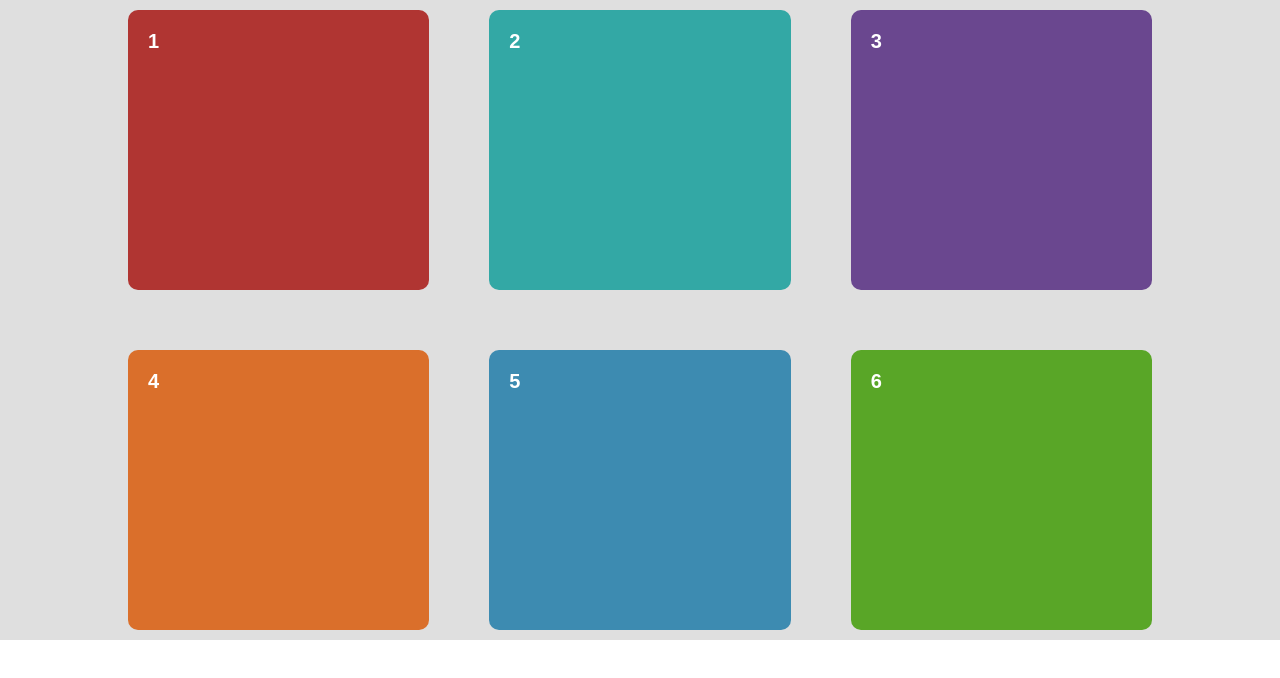
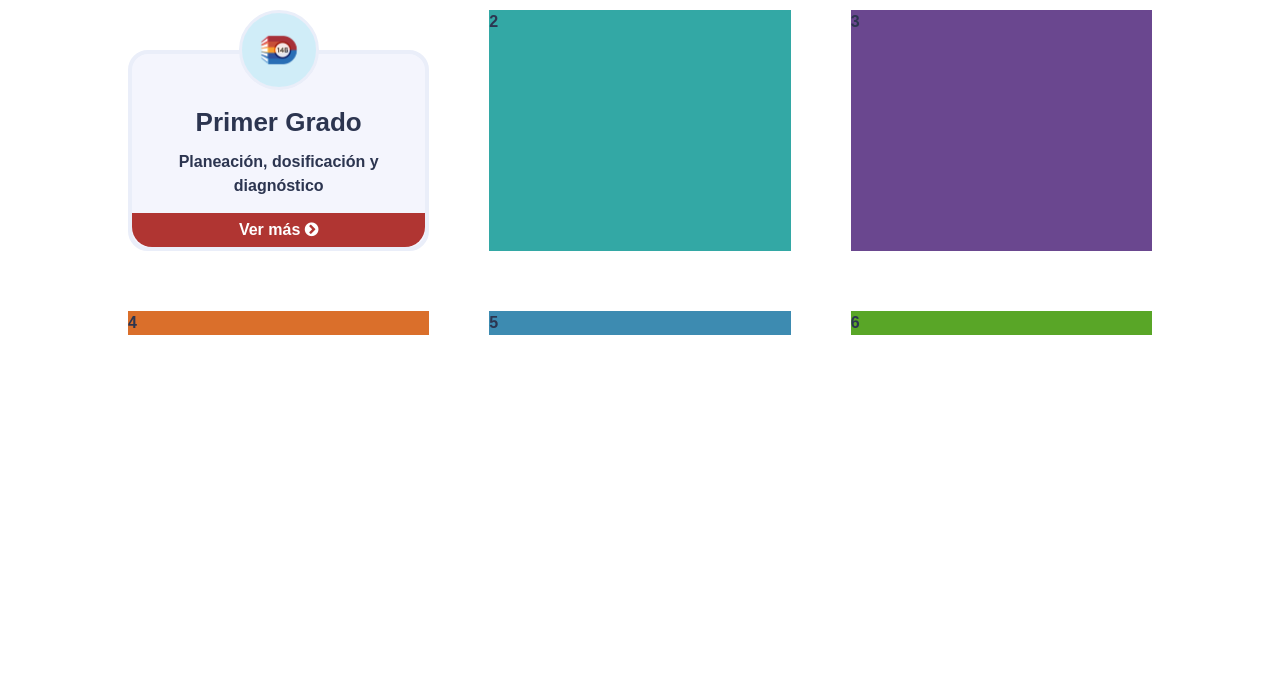
Before and after one commit to enelesmai/grid-layout, a plain HTML site: page index.html in a window 1280 px wide. Drawn offline with nearby package versions, Linux system fonts and the light colour scheme.

Commit message:
added example for card with circle tile

```diff
--- a/index.html
+++ b/index.html
@@ -5,13 +5,26 @@
     <meta charset="UTF-8">
     <meta name="viewport" content="width=device-width, initial-scale=1.0">
     <title>Document</title>
+    <link rel="stylesheet" href="https://stackpath.bootstrapcdn.com/bootstrap/4.5.2/css/bootstrap.min.css" integrity="sha384-JcKb8q3iqJ61gNV9KGb8thSsNjpSL0n8PARn9HuZOnIxN0hoP+VmmDGMN5t9UJ0Z" crossorigin="anonymous">
+    <link rel="stylesheet" type="text/css" href="//netdna.bootstrapcdn.com/font-awesome/4.0.3/css/font-awesome.min.css">
     <link rel="stylesheet" href="layout.css">
 </head>
 
 <body>
     <main class="container">
         <section class="grid-1">
-            <div class="item-1">1</div>
+            <div class="item-1">
+                <div class="circle-tile ">
+                    <a href="#">
+                        <div class="circle-tile-heading red circle-img-1"></div>
+                    </a>
+                    <div class="circle-tile-content">
+                        <div class="circle-tile-category text-faded"> Primer Grado </div>
+                        <div class="circle-tile-description text-faded ">Planeación, dosificación y diagnóstico</div>
+                        <a class="circle-tile-footer" href="#">Ver más&nbsp;<i class="fa fa-chevron-circle-right"></i></a>
+                    </div>
+                </div>
+            </div>
             <div class="item-2">2</div>
             <div class="item-3">3</div>
             <div class="item-4">4</div>
--- a/layout.css
+++ b/layout.css
@@ -6,7 +6,7 @@ body {
 }
 
 .container {
-    background-color: #dfdfdf;
+    background-color: #fff;
     padding: 10px;
 }
 
@@ -23,20 +23,22 @@ body {
 /* items */
 
 .grid-1 div {
-    color: white;
+    color: #2c3550;
     font-weight: bolder;
-    font-size: 20px;
+    /*font-size: 20px;
     padding: 20px;
     border-radius: 10px;
-    height: 240px;
+    height: 240px;*/
 }
 
 
 /* specific item styles */
 
+
+/*
 .item-1 {
-    background: #b03532;
-}
+    background: #000;
+}*/
 
 .item-2 {
     background: #33a8a5;
@@ -71,3 +73,82 @@ body {
         grid-gap: 60px;
     }
 }
+
+
+/*circle tile*/
+
+.circle-tile {
+    /*margin-bottom: 15px;*/
+    text-align: center;
+}
+
+.circle-tile-heading {
+    border: 3px solid #eaeef9;
+    border-radius: 100%;
+    color: #2c3550;
+    height: 80px;
+    margin: 0 auto -40px;
+    position: relative;
+    width: 80px;
+}
+
+.circle-tile-heading .fa {
+    line-height: 80px;
+}
+
+.circle-tile-content {
+    padding-top: 50px;
+    border: 4px solid #eaeef9;
+    border-radius: 20px;
+    background: #f4f5fd;
+}
+
+.circle-tile-category {
+    font-size: 26px;
+    font-weight: 700;
+    line-height: 1;
+    padding: 5px 0 15px;
+}
+
+.circle-tile-description {
+    font-weight: 400;
+    margin-bottom: 15px;
+}
+
+.circle-tile-footer {
+    background-color: #b03532;
+    border-bottom-left-radius: 20px;
+    border-bottom-right-radius: 20px;
+    color: #fff;
+    display: block;
+    padding: 5px;
+}
+
+.circle-tile-footer:hover {
+    background-color: rgba(176, 53, 50, 0.9);
+    color: rgba(255, 255, 255, 1);
+    text-decoration: none;
+}
+
+.circle-tile-heading.red:hover {
+    background-color: #CF4435;
+}
+
+.circle-img-1 {
+    background-image: url('img/schooldistrict146.webp');
+    background-size: cover;
+    background-repeat: no-repeat;
+    background-position: center;
+}
+
+.tile-img {
+    text-shadow: 2px 2px 3px rgba(0, 0, 0, 0.9);
+}
+
+.red {
+    background-color: #b03532;
+}
+
+.text-faded {
+    color: rgba(255, 255, 255, 0.7);
+}
```
Also changed, not shown: img/schooldistrict146.webp (added).
